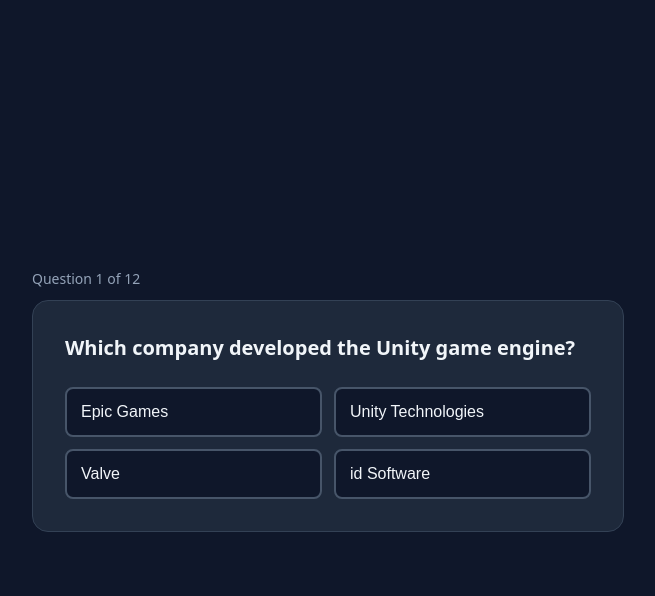
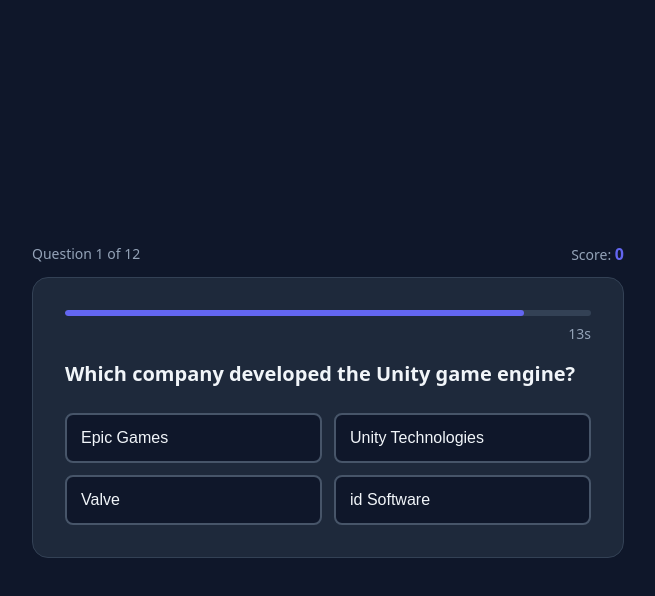
Before and after one commit to chauthanhdat-athena/homework-quiz-arena, a website built with Vite: page index.html in a window 1280 px wide. Both pictures are taken after a click on the button "Start Quiz". Shown: the whole page, without its empty margins (312-967 px from the left). Built offline with nearby package versions, Linux system fonts and the light colour scheme.

Commit message:
scoring & timer

```diff
--- a/src/style.css
+++ b/src/style.css
@@ -22,6 +22,7 @@ body {
 
 /* Screen card */
 .screen-card {
+  position: relative;
   background: #1e293b;
   border: 1px solid #334155;
   border-radius: 1rem;
@@ -29,11 +30,74 @@ body {
   width: 100%;
 }
 
+/* Quiz header row */
+.quiz-header {
+  display: flex;
+  justify-content: space-between;
+  align-items: center;
+  margin-bottom: 0.75rem;
+}
+
 /* Progress */
 .progress-text {
   font-size: 0.875rem;
   color: #94a3b8;
-  margin-bottom: 0.75rem;
+}
+
+/* Running score */
+.score-display {
+  font-size: 0.875rem;
+  color: #94a3b8;
+}
+
+.score-display strong {
+  color: #6366f1;
+  font-size: 1rem;
+}
+
+/* +10 points toast */
+.points-toast {
+  position: absolute;
+  top: -1rem;
+  right: 1rem;
+  color: #4ade80;
+  font-size: 1.25rem;
+  font-weight: 700;
+  animation: float-up 0.8s ease-out forwards;
+  pointer-events: none;
+}
+
+@keyframes float-up {
+  0%   { opacity: 1; transform: translateY(0); }
+  100% { opacity: 0; transform: translateY(-2rem); }
+}
+
+/* Timer */
+.timer-bar-track {
+  background: #334155;
+  border-radius: 9999px;
+  height: 6px;
+  margin-bottom: 0.5rem;
+  overflow: hidden;
+}
+
+.timer-bar {
+  height: 100%;
+  background: #6366f1;
+  border-radius: 9999px;
+  transition: width 1s linear, background 0.3s;
+  width: 100%;
+}
+
+.timer-bar.urgent {
+  background: #ef4444;
+}
+
+.timer-text {
+  font-size: 0.875rem;
+  color: #94a3b8;
+  text-align: right;
+  margin-bottom: 1rem;
 }
 
 /* Question */
--- /dev/null
+++ b/src/timer.js
@@ -0,0 +1,30 @@
+export class Timer {
+  constructor({ duration, onTick, onExpire }) {
+    this._duration = duration;
+    this._onTick = onTick;
+    this._onExpire = onExpire;
+    this._remaining = duration;
+    this._id = null;
+  }
+
+  start() {
+    this.stop();
+    this._remaining = this._duration;
+    this._onTick(this._remaining);
+    this._id = setInterval(() => {
+      this._remaining--;
+      this._onTick(this._remaining);
+      if (this._remaining <= 0) {
+        this.stop();
+        this._onExpire();
+      }
+    }, 1000);
+  }
+
+  stop() {
+    if (this._id !== null) {
+      clearInterval(this._id);
+      this._id = null;
+    }
+  }
+}
--- a/src/ui.js
+++ b/src/ui.js
@@ -1,12 +1,19 @@
 import { QuizEngine } from './quiz.js';
+import { Timer } from './timer.js';
 import questions from './questions.js';
 
 const FEEDBACK_DELAY_MS = 800;
+const QUESTION_TIME = 15;
 
 export class UI {
   constructor(appEl) {
     this._app = appEl;
     this._engine = new QuizEngine(questions);
+    this._timer = new Timer({
+      duration: QUESTION_TIME,
+      onTick: (t) => this._updateTimerDisplay(t),
+      onExpire: () => this._onTimerExpire(),
+    });
   }
 
   init() {
@@ -26,11 +33,11 @@ export class UI {
       this._engine.start();
       const q = this._engine.getCurrentQuestion();
       const state = this._engine.getState();
-      this._renderQuestion(q, state.currentQuestionIndex, state.total);
+      this._renderQuestion(q, state.currentQuestionIndex, state.total, state.score);
     });
   }
 
-  _renderQuestion(question, index, total) {
+  _renderQuestion(question, index, total, score = 0) {
     const answersHTML = question.answers
       .map(
         (a, i) =>
@@ -39,8 +46,13 @@ export class UI {
       .join('');
 
     this._app.innerHTML = `
-      <p class="progress-text">Question ${index + 1} of ${total}</p>
+      <div class="quiz-header">
+        <span class="progress-text">Question ${index + 1} of ${total}</span>
+        <span class="score-display">Score: <strong>${score}</strong></span>
+      </div>
       <div class="screen-card">
+        <div class="timer-bar-track"><div class="timer-bar" id="timer-bar"></div></div>
+        <p class="timer-text" id="timer-text">${QUESTION_TIME}s</p>
         <p class="question-text">${question.question}</p>
         <div class="answers-grid">${answersHTML}</div>
       </div>
@@ -51,11 +63,15 @@ export class UI {
         this._onAnswerClick(Number(btn.dataset.index));
       });
     });
+
+    this._timer.start();
   }
 
   _onAnswerClick(selectedIndex) {
+    this._timer.stop();
     const result = this._engine.answer(selectedIndex);
-    this._showFeedback(selectedIndex, result.correctIndex);
+    const { score } = this._engine.getState();
+    this._showFeedback(selectedIndex, result.correctIndex, score);
 
     setTimeout(() => {
       if (result.isLast) {
@@ -63,18 +79,50 @@ export class UI {
       } else {
         const q = this._engine.getCurrentQuestion();
         const state = this._engine.getState();
-        this._renderQuestion(q, state.currentQuestionIndex, state.total);
+        this._renderQuestion(q, state.currentQuestionIndex, state.total, state.score);
       }
     }, FEEDBACK_DELAY_MS);
   }
 
-  _showFeedback(selectedIndex, correctIndex) {
+  _showFeedback(selectedIndex, correctIndex, score) {
     const buttons = this._app.querySelectorAll('.answer-btn');
     buttons.forEach((btn, i) => {
       btn.disabled = true;
       if (i === correctIndex) btn.classList.add('correct');
       if (i === selectedIndex && selectedIndex !== correctIndex) btn.classList.add('wrong');
     });
+
+    const scoreEl = this._app.querySelector('.score-display strong');
+    if (scoreEl) scoreEl.textContent = score;
+
+    if (selectedIndex === correctIndex) {
+      const toast = document.createElement('div');
+      toast.className = 'points-toast';
+      toast.textContent = '+10';
+      this._app.querySelector('.screen-card').appendChild(toast);
+    }
+  }
+
+  _updateTimerDisplay(t) {
+    const bar = this._app.querySelector('#timer-bar');
+    const text = this._app.querySelector('#timer-text');
+    if (bar) bar.style.width = `${(t / QUESTION_TIME) * 100}%`;
+    if (bar) bar.className = `timer-bar${t <= 5 ? ' urgent' : ''}`;
+    if (text) text.textContent = `${t}s`;
+  }
+
+  _onTimerExpire() {
+    const result = this._engine.answer(-1);
+    this._showFeedback(-1, result.correctIndex, this._engine.getState().score);
+    setTimeout(() => {
+      if (result.isLast) {
+        this._renderResults(this._engine.getResults());
+      } else {
+        const q = this._engine.getCurrentQuestion();
+        const state = this._engine.getState();
+        this._renderQuestion(q, state.currentQuestionIndex, state.total, state.score);
+      }
+    }, FEEDBACK_DELAY_MS);
   }
 
   _renderResults(summary) {
```
